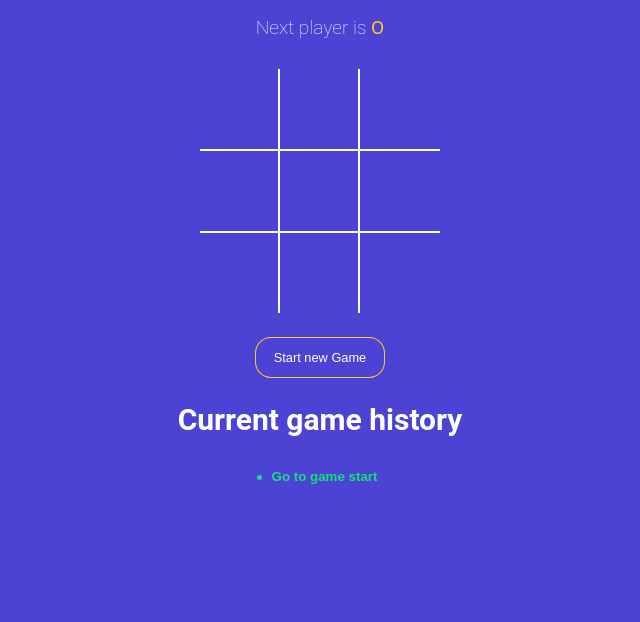
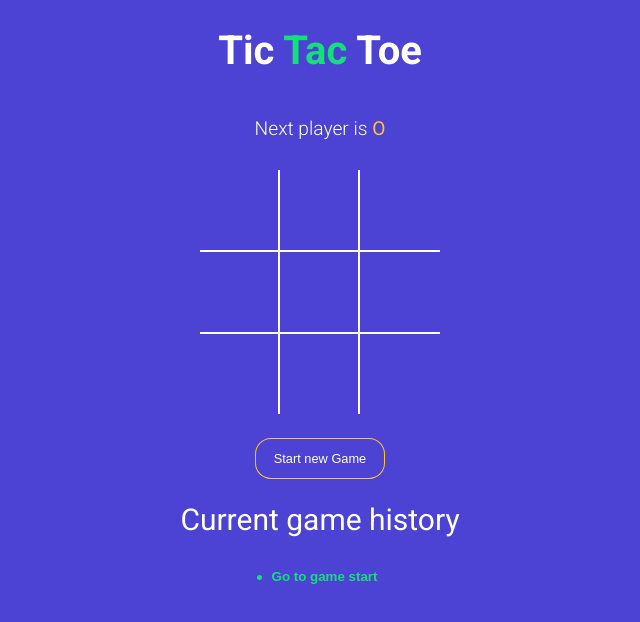
Before and after one commit to Ashishkharb/tictactoe_game, a React (Vite) app: page / in a window 1280 px wide. Shown: the top 622 px of the page, without its empty margins (320-960 px from the left). Built offline with nearby package versions, Linux system fonts and the light colour scheme.

Commit message:
added title and changed font

```diff
--- a/index.html
+++ b/index.html
@@ -4,6 +4,10 @@
         <meta charset="UTF-8" />
         <link rel="icon" type="image/svg+xml" href="public/vite.svg" />
         <meta name="viewport" content="width=device-width, initial-scale=1.0" />
+        <link
+            href="https://fonts.googleapis.com/css?family=Roboto:300,400,700&display=swap"
+            rel="stylesheet"
+        />
         <title>Tic tac toe</title>
     </head>
     <body>
--- a/src/App.jsx
+++ b/src/App.jsx
@@ -62,6 +62,9 @@
 
     return (
         <div className="app">
+            <h1>
+                Tic <span className="text-green">Tac</span> Toe
+            </h1>
             <StatusMessage winner={winner} gamingBoard={gamingBoard} />
             <Board
                 squares={gamingBoard.squares}
@@ -75,7 +78,7 @@
             >
                 Start new Game
             </button>
-            <h2>Current game history</h2>
+            <h2 style={{ fontWeight: 'normal' }}>Current game history</h2>
             <History
                 history={history}
                 moveTo={moveTo}
```
Lines whose indentation alone changed are shown as unchanged.
